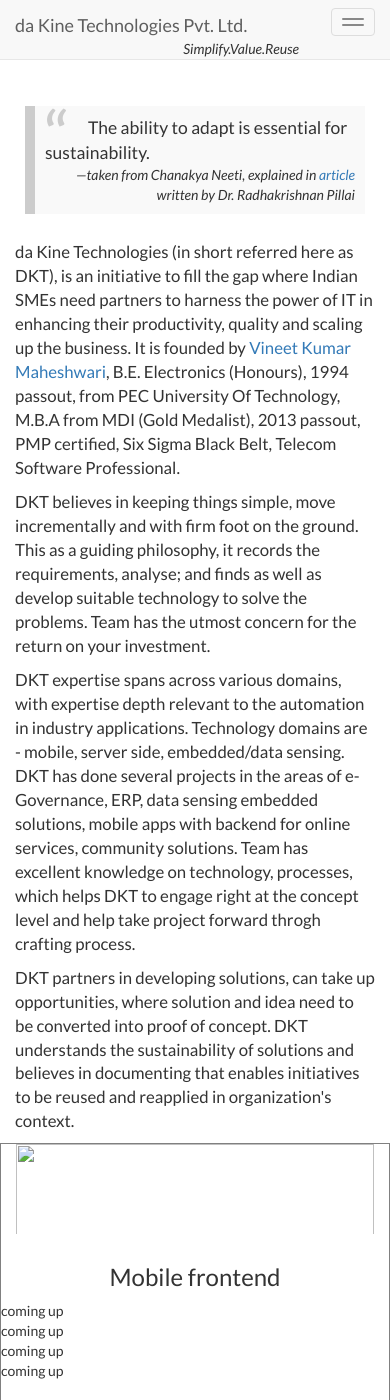
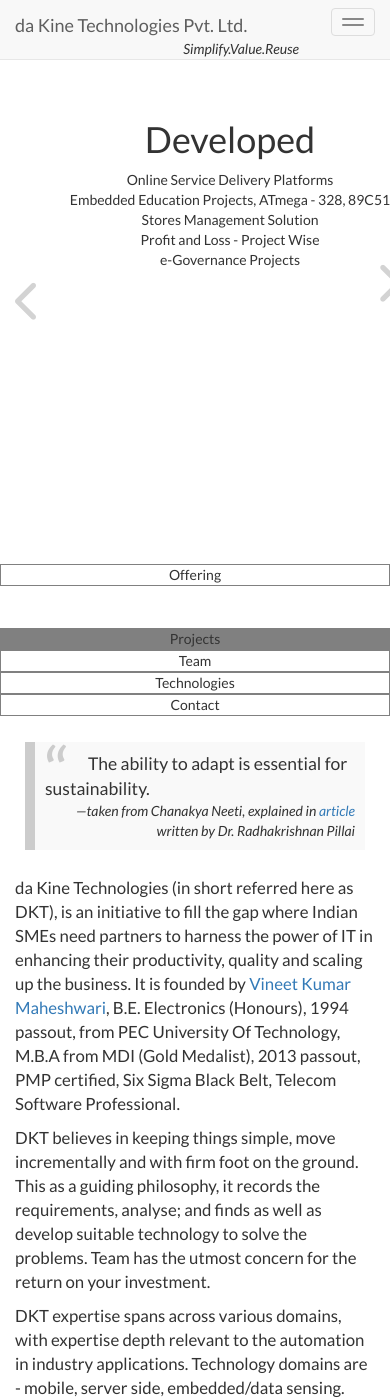
Before and after one commit to dakinegroup/dakinegroup.github.io, a Jekyll site: the page built from index.html, in a window 390 px wide and 1400 px high. Built offline with Jekyll 4.4.1, drawn with Linux system fonts in a browser that asks for light colours; nearby versions of some CDN libraries; library files that are not in the unit come from our copies.

Commit message:
updates..

```diff
--- a/_includes/footer.html
+++ b/_includes/footer.html
@@ -10,6 +10,5 @@
     </center>
   </div>
 </footer>
-  <script src="//code.jquery.com/jquery-1.11.3.min.js"></script>
-  <script src="//code.jquery.com/jquery-migrate-1.2.1.min.js"></script>
-  <script src="https://maxcdn.bootstrapcdn.com/bootstrap/3.3.4/js/bootstrap.min.js"></script>
+
+<script src="https://maxcdn.bootstrapcdn.com/bootstrap/3.3.4/js/bootstrap.min.js"></script>
--- a/_includes/top.html
+++ b/_includes/top.html
@@ -17,4 +17,8 @@
   <link rel="stylesheet" href="{{site.url}}/Font-Awesome/css/font-awesome.min.css">
   <link rel="stylesheet" href="{{site.url}}/css/style.css" />
   <link href='http://fonts.googleapis.com/css?family=Lato:400,100,700,300italic,100italic,900italic' rel='stylesheet' type='text/css'>
+
+  <script src="//code.jquery.com/jquery-1.11.3.min.js"></script>
+  <script src="//code.jquery.com/jquery-migrate-1.2.1.min.js"></script>
+
 </head>
--- a/index.html
+++ b/index.html
@@ -3,6 +3,177 @@
 title: Home
 overview: true
 ---
+<style>
+#slider .slide-container {
+    height: 400px;
+}
+#slider .slide {
+    position: absolute;
+    top: 100px;left:50px;
+   visibility: hidden;
+   overflow: hidden;
+   opacity: 0;
+   width: 100%;
+  transition: opacity 2s linear;
+  -webkit-transition: opacity 2s linear;
+}
+
+#slider .slide.active {
+  opacity: 1;
+  visibility: visible;
+  transition: opacity 2s linear;
+  -webkit-transition: opacity 2s linearr;
+}
+#slider .left, #slider .right {
+    cursor: pointer;
+    color: #d3d3d3;
+    font-size: 3em;
+    position: relative;
+    z-index: 10;
+}
+#slider .left {
+    left: 0%;
+    top: 200px;
+}
+#slider .right {
+    right: -100%;
+    top: -260px;
+}
+#slider .slide .slide-content {
+    height: 400px;
+    width: 100%;
+}
+#slider .bar {
+    border: 1px solid gray;
+    cursor: pointer;
+}
+#slider .bar.active {
+    background-color: gray;
+}
+</style>
+
+
+<script>
+$(document).ready(function(){
+    var activeSlide = 1;
+    var maxSlides = 5;
+    var slideNumber = "slide-" + activeSlide;
+    var slideTimer ;
+    $("#slider .slide#"+slideNumber).removeClass("active");
+     $("#slider .bar-"+activeSlide).removeClass("active");
+   $("#slider .slide#"+slideNumber).addClass("active");
+   $("#slider .bar-"+activeSlide).addClass("active");
+
+    Slide = {};
+     Slide.get = function(i) {
+            $("#slider #slide-"+activeSlide).removeClass("active");
+            $("#slider .bar-"+activeSlide).removeClass("active");
+            activeSlide = i;
+            if(activeSlide > 5) activeSlide = 1;
+            if(activeSlide < 1) activeSlide = 5;
+
+            $("#slider #slide-"+activeSlide).addClass("active");
+            $("#slider .bar.bar-"+activeSlide).addClass("active");
+            if(typeof slideTimer != 'undefined') {
+                clearTimeout(slideTimer);
+                slideTimer = setTimeout(function(){
+                    Slide.getNext();
+                }, 5000);
+            }
+     }
+     Slide.getNext = function() {
+        this.get(activeSlide+1);
+    }
+
+    $("#slider .right").click(function(){
+       Slide.getNext();
+    });
+    $("#slider .left").click(function(){
+                Slide.get(activeSlide-1);
+    });
+    $('#slider .bar').click(function(){
+        var i;
+        for(i=1; i <= maxSlides;i++) {
+            if($(this).hasClass("bar-"+i)) {
+                Slide.get(i);
+             break;
+            }
+        }
+    });
+    setTimeout(function(){
+        Slide.getNext();
+    }, 5000);
+})
+
+</script>
+<section id='slider'>
+ <i class="fa fa-chevron-left left" style=""></i>
+ <div class="slide-container">
+<div  id="slide-1" class="row slide active">
+ <div class="slide-content"  >
+ <center>
+     <h3>da Kine Technologies</h3>
+     <div>Offering Technology Development Services</div>
+     <div>Embedded.Internet.Backend.</div>
+     <div>Valued partner for SMEs in their Process Automation Needs</div>
+ </center>
+ </div>
+
+</div>
+<div  id="slide-2" class="row slide ">
+ <div class="slide-content"  >
+ <center><h1>Developed</h1>
+ <div>Online Service Delivery Platforms</div>
+ <div>Embedded Education Projects, ATmega - 328, 89C51</div>
+ <div>Stores Management Solution</div>
+ <div>Profit and Loss - Project Wise </div>
+ <div>e-Governance Projects</div>
+ </center>
+ </div>
+</div>
+<div  id="slide-3" class="row slide ">
+<div class="slide-content"  >
+ <center><h1>Team</h1>
+ <div>Driven by performance</div>
+ <div>Driven by innovation</div>
+ <div>Driven by simplicity in solutions</div>
+ <div>Driven by doing at optimal costs, generating value for money</div>
+ <div>Driven by reuse to give quality, stable and lower cost solutions</div>
+ </center>
+ </div>
+</div>
+<div  id="slide-4" class="row slide ">
+<div class="slide-content"  >
+ <center><h1>Technologies</h1>
+ <div>Mobile Applications - Android, iOS</div>
+ <div>Angular Js, NodeJs, MongoDB</div>
+ <div>Java, Spring, Hibernate, Tomcat</div>
+ <div>PHP, CodeIgniter, Joomla</div>
+ <div>ATmega, 89C51</div>
+ <div>Adding soon.. AM335 - Android OS</div></center>
+ </div>
+</div>
+<div  id="slide-5" class="row slide ">
+ <div class="slide-content"  >
+ <center><h1>Contacts</h1>
+ <div>Reach out to us at:</div>
+   <div>e-mail: vineet@dakinegroup.com</div>
+   <div >phone: +91 9899799105</div>
+
+ </center>
+ </div>
+</div>
+</div>
+<i class="fa fa-chevron-right right"></i>
+<div class="row indicators">
+<div class="col-md-offset-1 col col-md-2 bar bar-1"><center>Offering</center></div>
+<i class="fa fa-chevron-right right" style=""></i>
+<div class="col col-md-2 bar bar-2"><center>Projects</center></div>
+<div class="col col-md-2 bar bar-3"><center>Team</center></div>
+<div class="col col-md-2 bar bar-4"><center>Technologies</center></div>
+<div class="col col-md-2 bar bar-5"><center>Contact</center></div>
+</div>
+</section>
 
 <section id='home'>
 <blockquote>The ability to adapt is essential for sustainability.
```
